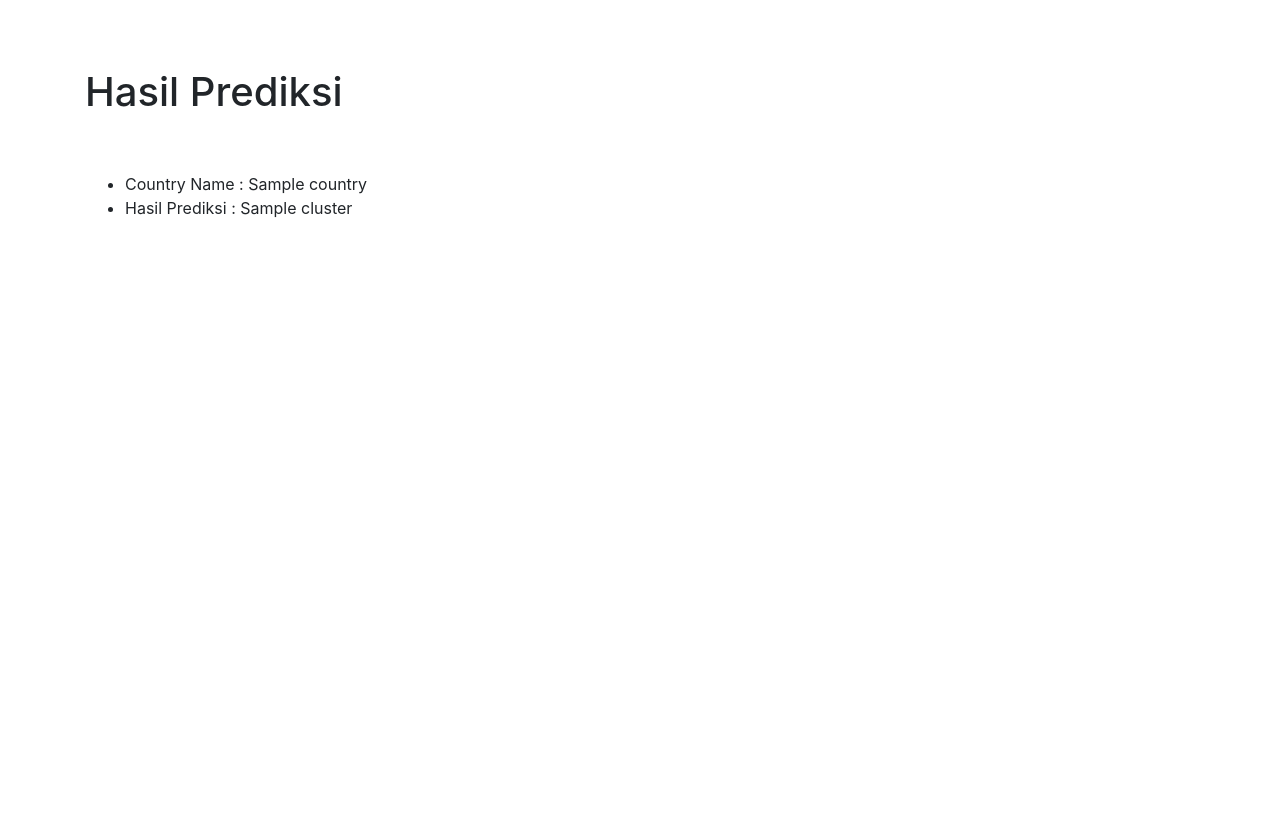
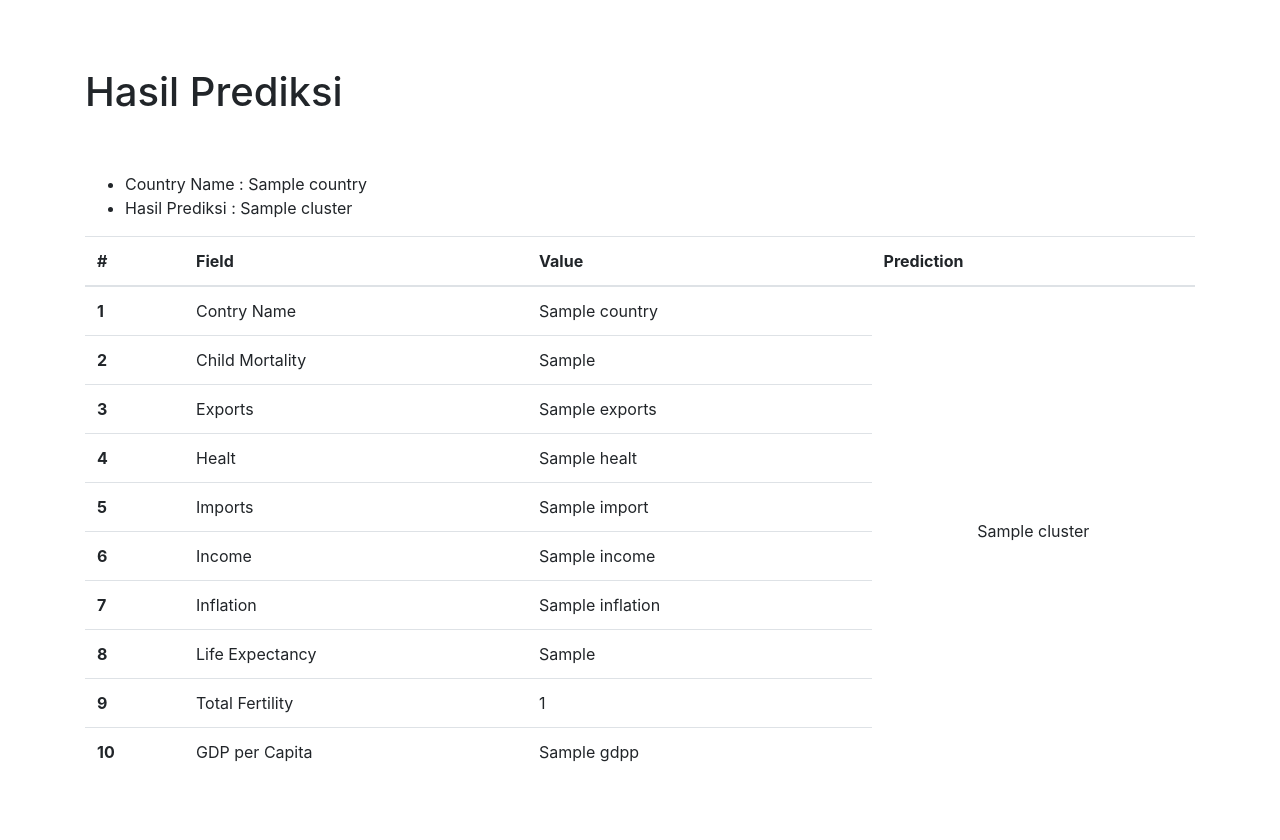
Before and after one commit to BenhardSim/Flask-Clustering_Application, a Flask app: template templates/index.html in a window 1280 px wide. Shown: the part 1500-2340 px from the top of the page. Before the commit the page ends 1718 px from the top, so only its background shows below. Run offline with Flask 2, Linux system fonts and the light colour scheme; the template is opened without the code that fills it: most values are stand-ins (such as "Sample title", 1, 10 or a date in 2020).

Commit message:
add prediction

```diff
--- a/app.py
+++ b/app.py
@@ -12,7 +12,18 @@
 
 @app.route('/')
 def index():
-    return render_template("index.html")
+    return render_template("index.html", result_value={
+        "cluster": "-",
+        "country": "-",
+        "child_mort": "-",
+        "exports": "-",
+        "healt": "-",
+        "import": "-",
+        "income": "-",
+        "inflation": "-",
+        "life_expec": "-",
+        "total_fer": "-",
+        "gdpp": "-"})
 
 
 @app.route('/', methods=['POST'])
@@ -35,7 +46,7 @@
             # collecting values
             vals = []
             for key, value in input_val.items():
-                if key != 'country' :
+                if key != 'country':
                     vals.append(float(value))
             mm_scaler = MinMaxScaler()
             # normalisasi data
@@ -83,10 +94,21 @@
         else:
             hasil = "This Country Realy Need Some Help"
 
-
         return render_template(
-            'index.html', result_value={"cluster" : hasil, "country" : request.form['country']}
-            )
+            'index.html',
+            result_value={
+                "cluster": hasil,
+                "country": request.form['country'],
+                "child_mort": request.form['child_mort'],
+                "exports": request.form['exports'],
+                "healt": request.form['healt'],
+                "import": request.form['import'],
+                "income": request.form['income'],
+                "inflation": request.form['inflation'],
+                "life_expec": request.form['life_expec'],
+                "total_fer": request.form['total_fer'],
+                "gdpp": request.form['gdpp']}
+        )
 
 
 if __name__ == "__main__":
--- a/templates/index.html
+++ b/templates/index.html
@@ -111,10 +111,76 @@
     <br><br>
     <div>
         <ul>
+            {% if result_value["country"] and  result_value["cluster"]%}
             <li>Country Name : {{ result_value["country"] }}</li>
             <li>Hasil Prediksi : {{ result_value["cluster"] }}</li>
+            {% endif %}
         </ul>
     </div>
+    <table class="table table-hover">
+        <thead>
+          <tr>
+            <th scope="col">#</th>
+            <th scope="col">Field</th>
+            <th scope="col">Value</th>
+            <th scope="col">Prediction</th>
+          </tr>
+        </thead>
+        <tbody>
+          <tr>
+            <th scope="row">1</th>
+            <td>Contry Name</td>
+            <td>{{ result_value["country"] }}</td>
+            <td rowspan="10" style="vertical-align : middle;text-align:center;">{{ result_value["cluster"] }}</td>
+          </tr>
+          <tr>
+            <th scope="row">2</th>
+            <td>Child Mortality</td>
+            <td>{{ result_value["child_mort"] }}</td>
+            <!-- <td  >@fat</td> -->
+          </tr>
+          <tr>
+            <th scope="row">3</th>
+            <td>Exports</td>
+            <td>{{ result_value["exports"] }}</td>
+          </tr>
+          <tr>
+            <th scope="row">4</th>
+            <td>Healt</td>
+            <td>{{ result_value["healt"] }}</td>
+          </tr>
+          <tr>
+            <th scope="row">5</th>
+            <td>Imports</td>
+            <td>{{ result_value["import"] }}</td>
+          </tr>
+          <tr>
+            <th scope="row">6</th>
+            <td>Income</td>
+            <td>{{ result_value["income"] }}</td>
+          </tr>
+          <tr>
+            <th scope="row">7</th>
+            <td>Inflation</td>
+            <td>{{ result_value["inflation"] }}</td>
+          </tr>
+          <tr>
+            <th scope="row">8</th>
+            <td>Life Expectancy</td>
+            <td>{{ result_value["life_expec"] }}</td>
+          </tr>
+          <tr>
+            <th scope="row">9</th>
+            <td>Total Fertility</td>
+            <td>{{ result_value["total_fer"] }}</td>
+          </tr>
+          <tr>
+            <th scope="row">10</th>
+            <td>GDP per Capita</td>
+            <td>{{ result_value["gdpp"] }}</td>
+          </tr>
+        </tbody>
+      </table>
 
     <br><br>
 </section>
```
